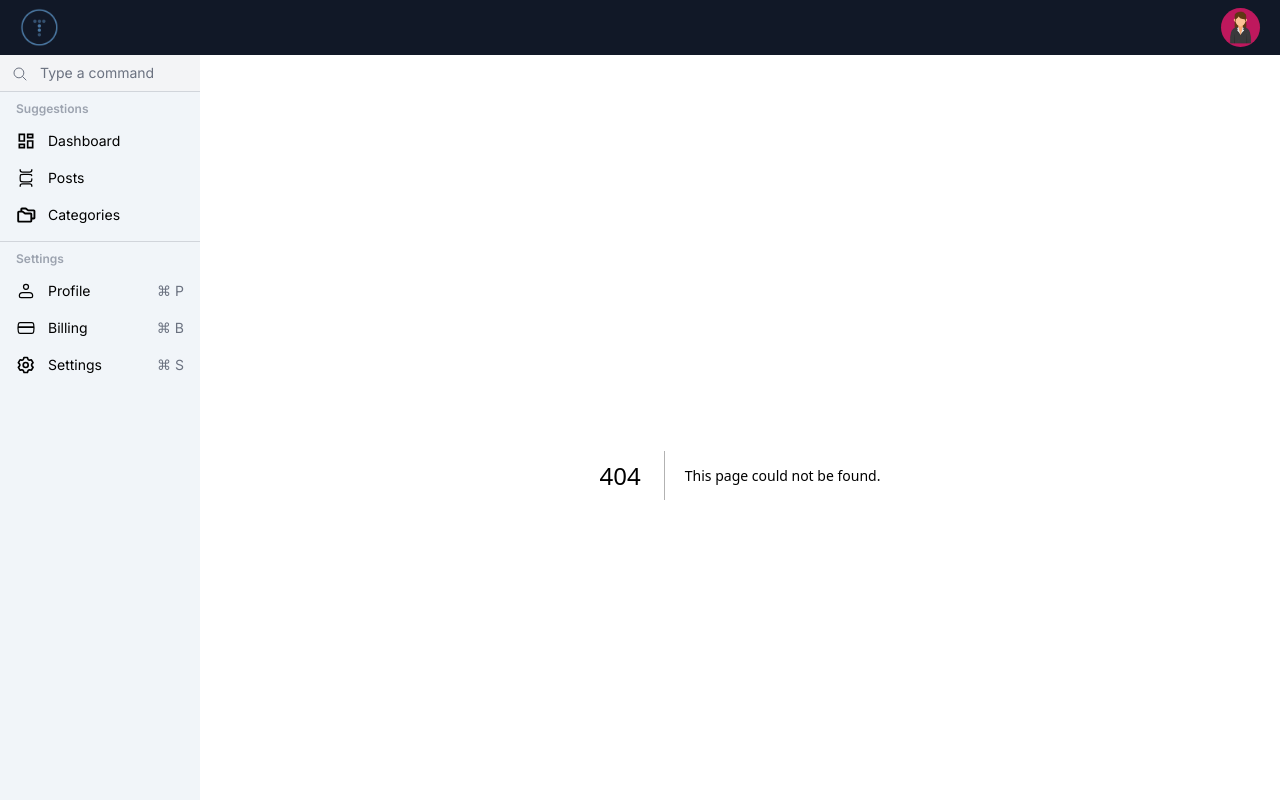
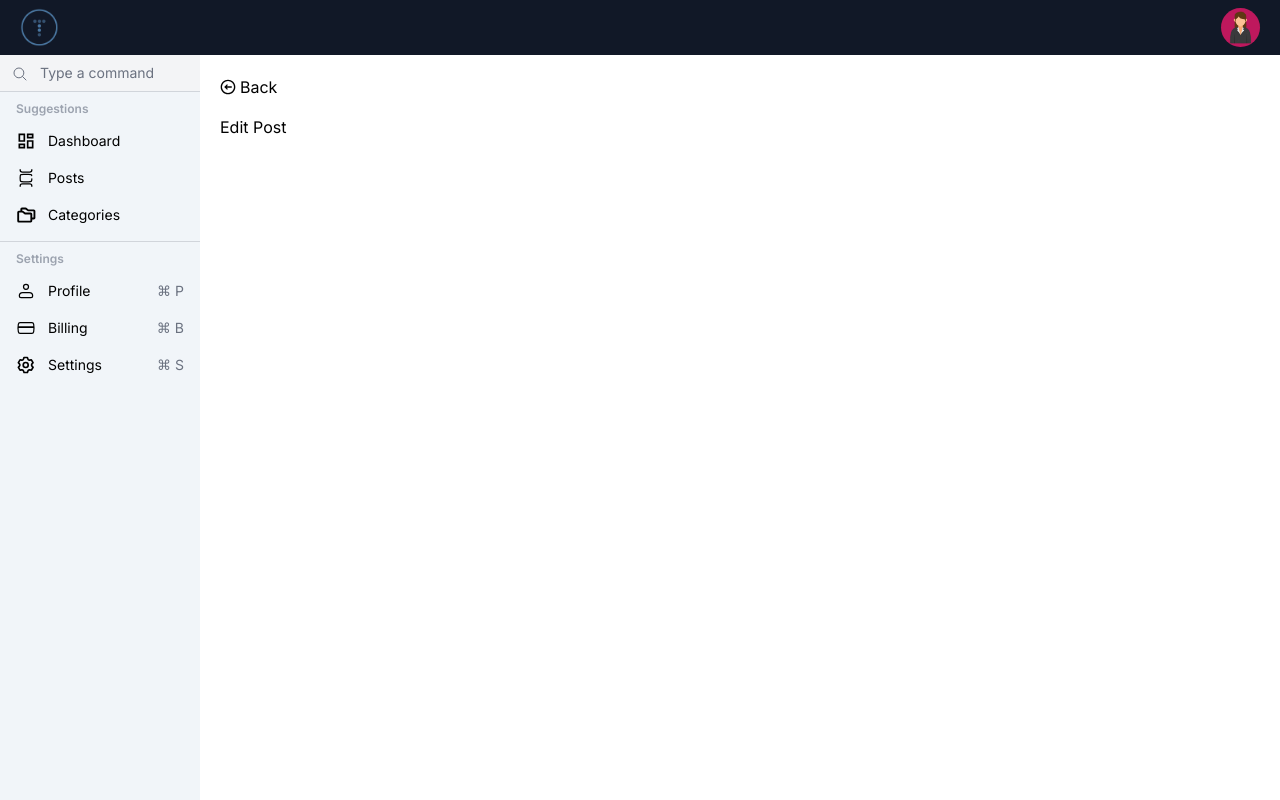
Before and after one commit to NourAlSalhi/Admin-Dashboard, a Next.js app: page /posts/edit/1 in a window 1280 px wide. Before the commit this address had no page. Built offline with nearby package versions, Linux system fonts and the light colour scheme.

Commit message:
add left arrow icon, create post page and edit post page

```diff
--- /dev/null
+++ b/app/(main)/posts/edit/[id]/page.tsx
@@ -0,0 +1,19 @@
+import { LeftArrow } from "@/components";
+import Link from "next/link";
+
+const EditPostPage = () => {
+  return (
+    <div>
+      <Link
+        href="/posts"
+        className="flex items-center gap-1 hover:text-blue-500 mb-4 transition-all duration-200"
+      >
+        <LeftArrow />
+        Back
+      </Link>
+      Edit Post
+    </div>
+  );
+};
+
+export default EditPostPage;
--- /dev/null
+++ b/app/(main)/posts/page.tsx
@@ -0,0 +1,16 @@
+import { PostsTable } from "@/app/components";
+import { LeftArrow } from "@/components";
+import Link from "next/link";
+const PostsPage = () => {
+  return (
+    <>
+      <Link href="/" className="flex items-center gap-1 hover:text-blue-500 mb-4 transition-all duration-200">
+        <LeftArrow />
+        Back
+      </Link>
+      <PostsTable limit={10} />
+    </>
+  );
+};
+
+export default PostsPage;
--- /dev/null
+++ b/components/Svg/LeftArrow/index.tsx
@@ -0,0 +1,24 @@
+import type { SvgType } from "@/components/types";
+
+export const LeftArrow: SvgType = (props) => {
+  return (
+    <svg
+      xmlns="http://www.w3.org/2000/svg"
+      width="1em"
+      height="1em"
+      viewBox="0 0 24 24"
+      {...props}
+    >
+      <g fill="currentColor">
+        <path d="m11.948 14.829l-1.414 1.414L6.29 12l4.243-4.243l1.414 1.415L10.12 11h7.537v2H10.12z" />
+        <path
+          fillRule="evenodd"
+          d="M4.222 19.778c-4.296-4.296-4.296-11.26 0-15.556s11.26-4.296 15.556 0s4.296 11.26 0 15.556s-11.26 4.296-15.556 0m1.414-1.414A9 9 0 1 1 18.364 5.636A9 9 0 0 1 5.636 18.364"
+          clipRule="evenodd"
+        />
+      </g>
+    </svg>
+  );
+};
+
+export default LeftArrow;
--- a/components/Svg/index.ts
+++ b/components/Svg/index.ts
@@ -9,3 +9,4 @@ export * from "./Search";
 export * from "./Folder";
 export * from "./Post";
 export * from "./Comment";
+export * from "./LeftArrow";
```
